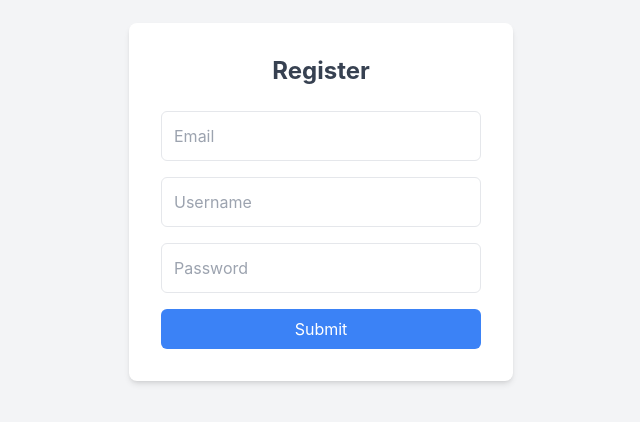
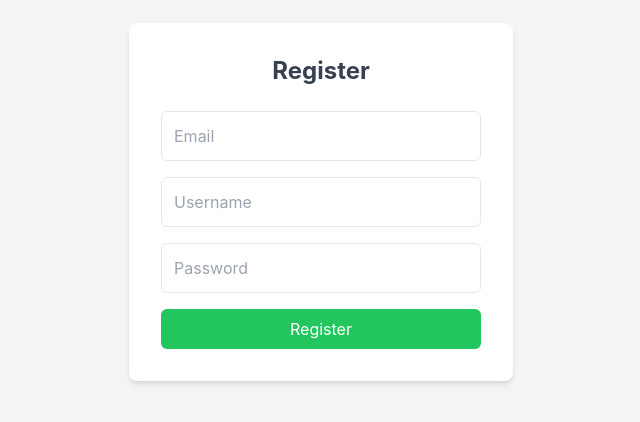
Before and after one commit to JoshJones5021/ManuBlockFrontend, a React (Create React App) app: page /register in a window 1280 px wide. Shown: the part 198-620 px from the top of the page, without its empty margins (319-959 px from the left). Built offline with nearby package versions, Linux system fonts and the light colour scheme.

Commit message:
Register adjustments

```diff
--- a/src/components/Register.js
+++ b/src/components/Register.js
@@ -7,6 +7,7 @@
         username: '',
         email: '',
         password: '',
+        role: 'CUSTOMER'
     });
 
     const [error, setError] = useState('');
@@ -68,7 +69,8 @@
             const response = await registerUser({
                 email: userData.email.trim(),
                 password: userData.password.trim(),
-                username: userData.username.trim()
+                username: userData.username.trim(),
+                role: userData.role
             });
             setMessage('Registration successful! Redirecting...');
             setTimeout(() => {
@@ -124,8 +126,8 @@
                         required
                         className="w-full p-3 border rounded-md focus:outline-none focus:ring-2 focus:ring-blue-400"
                     />
-                    <button type="submit" className="w-full bg-blue-500 text-white py-2 rounded-md hover:bg-blue-600">
-                    Submit
+                    <button type="submit" className="w-full bg-green-500 text-white py-2 rounded-md hover:bg-green-600">
+                        Register
                     </button>
                 </form>
                 {error && <p className="text-red-500 text-center mt-4">{error}</p>}
```
